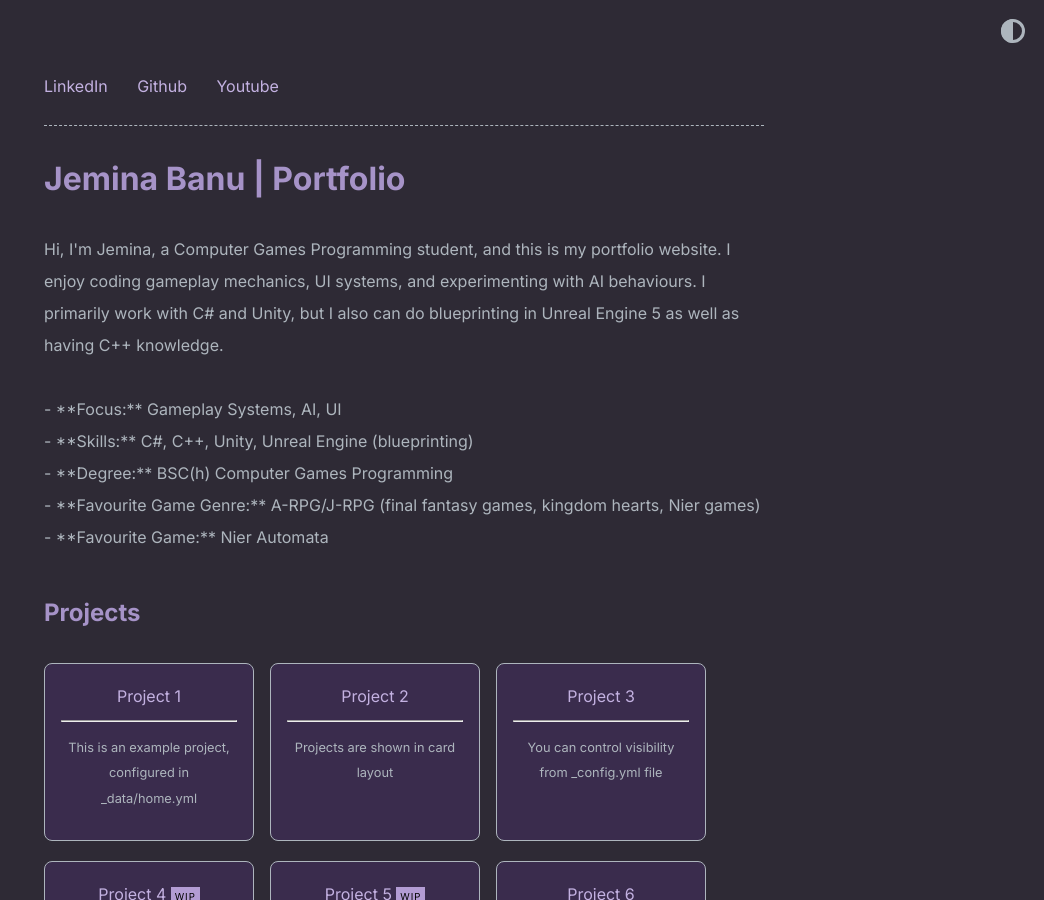
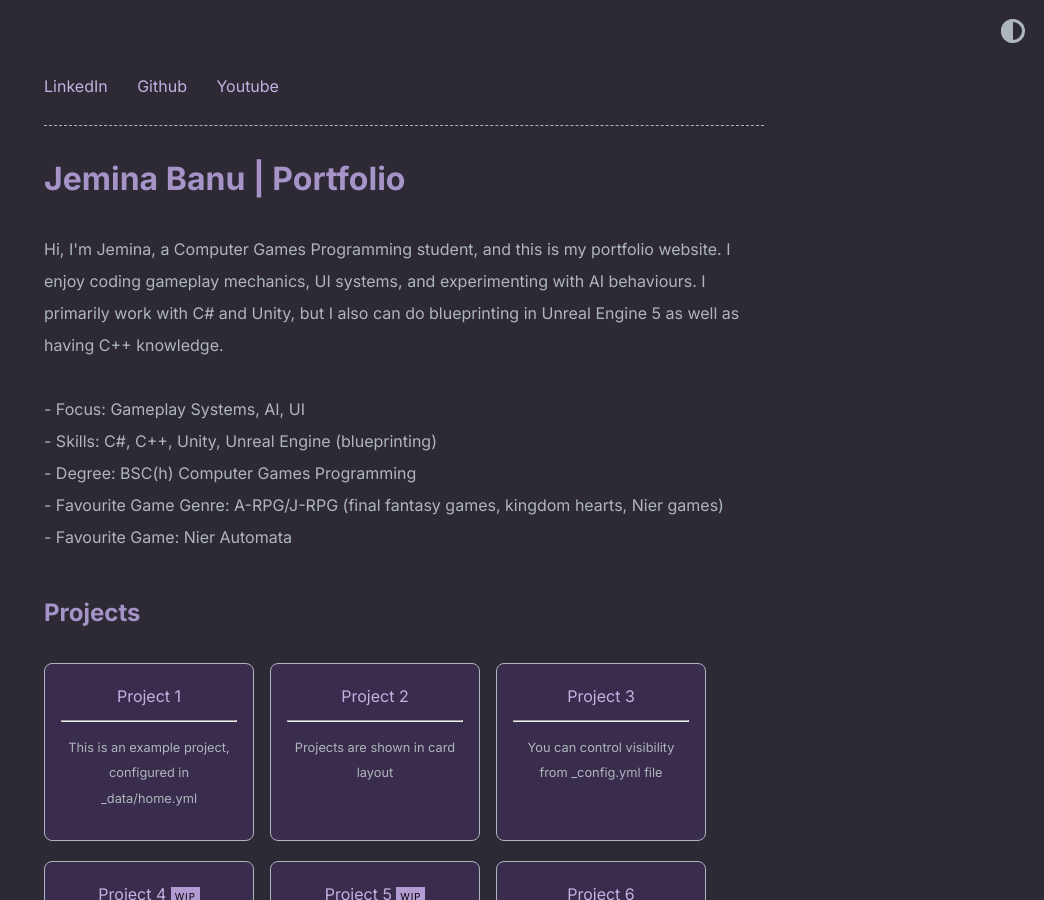
Before and after one commit to Jem-exe/jem-exe.github.io, a Jekyll site: the page built from index.md, in a window 1280 px wide and 900 px high. Shown: the whole window, without its empty margins (236-1280 px from the left). Built offline with Jekyll 4.4.1, drawn with Linux system fonts in a browser that asks for light colours.

```diff
--- a/_config.yml
+++ b/_config.yml
@@ -3,11 +3,11 @@ url: https://www.abhinavsaxena.com/moonwalk # root address of the site
 description: >
   Hi, I'm Jemina, a Computer Games Programming student, and this is my portfolio website. I enjoy coding gameplay mechanics, UI systems, and experimenting with AI behaviours. I primarily work with C# and Unity, but I also can do blueprinting in Unreal Engine 5 as well as having C++ knowledge.
   <br>
-  <br>- **Focus:** Gameplay Systems, AI, UI
-  <br>- **Skills:** C#, C++, Unity, Unreal Engine (blueprinting)
-  <br>- **Degree:** BSC(h) Computer Games Programming
-  <br>- **Favourite Game Genre:** A-RPG/J-RPG (final fantasy games, kingdom hearts, Nier games)
-  <br>- **Favourite Game:** Nier Automata
+  <br>- Focus: Gameplay Systems, AI, UI
+  <br>- Skills: C#, C++, Unity, Unreal Engine (blueprinting)
+  <br>- Degree: BSC(h) Computer Games Programming
+  <br>- Favourite Game Genre: A-RPG/J-RPG (final fantasy games, kingdom hearts, Nier games)
+  <br>- Favourite Game: Nier Automata
 
 permalink: /:slug
 
```
